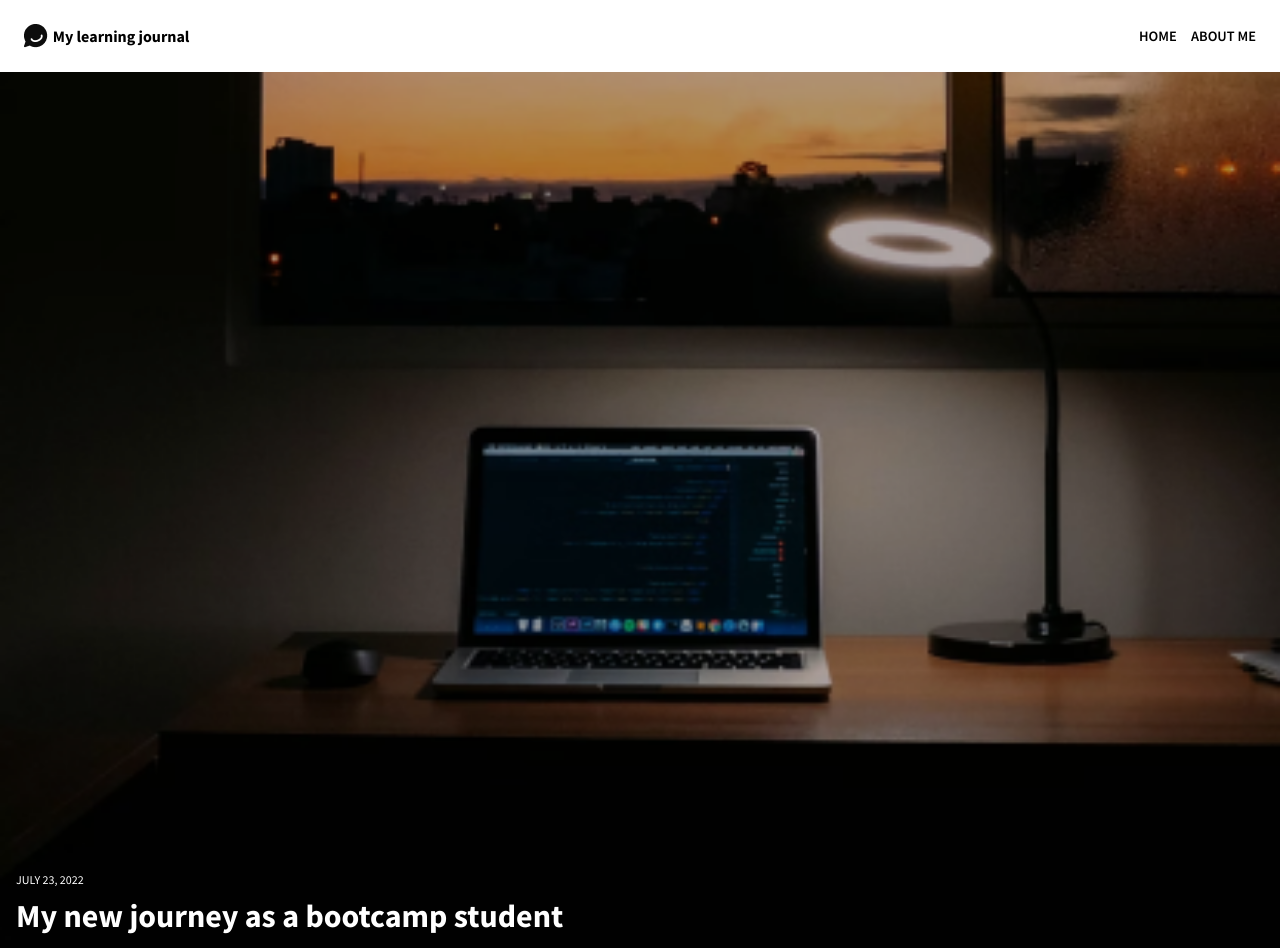
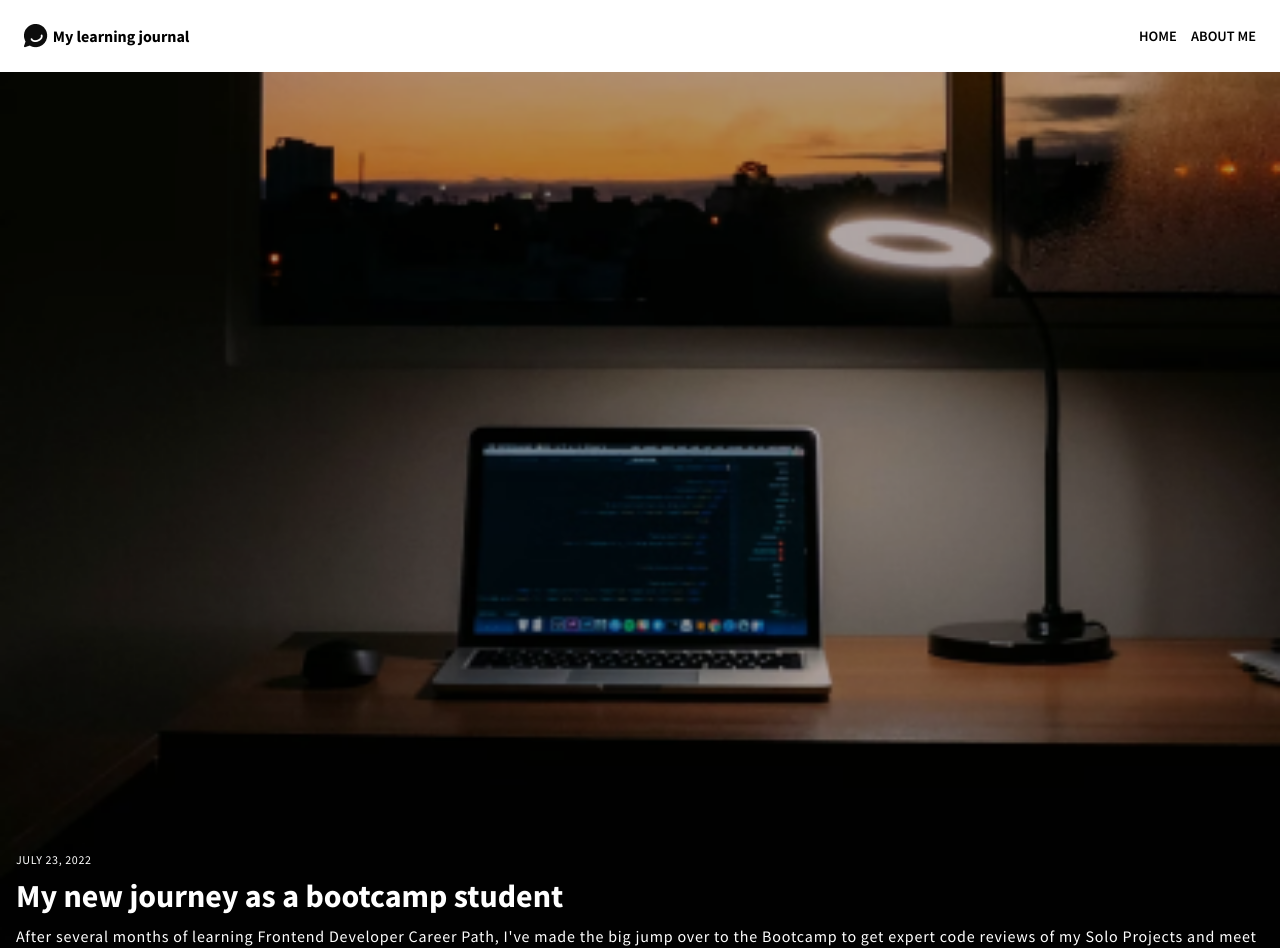
Before and after one commit to subraths/learning-journal, a React (Vite) app: page / in a window 1280 px wide. Shown: the top 948 px of the page. Built offline with nearby package versions, Linux system fonts and the light colour scheme.

Commit message:
updated hero

```diff
--- a/src/index.css
+++ b/src/index.css
@@ -71,6 +71,11 @@ nav li:last-child {
   margin: 0.3em 0 0.3em 0;
 }
 
+.hero-text p {
+  line-height: 1.25;
+  letter-spacing: 0.05em;
+}
+
 /* .hero-text { */
 /*   position: absolute; */
 /*   bottom: 25%; */
```
Also changed, not shown: src/components/Blog.jsx (added).
